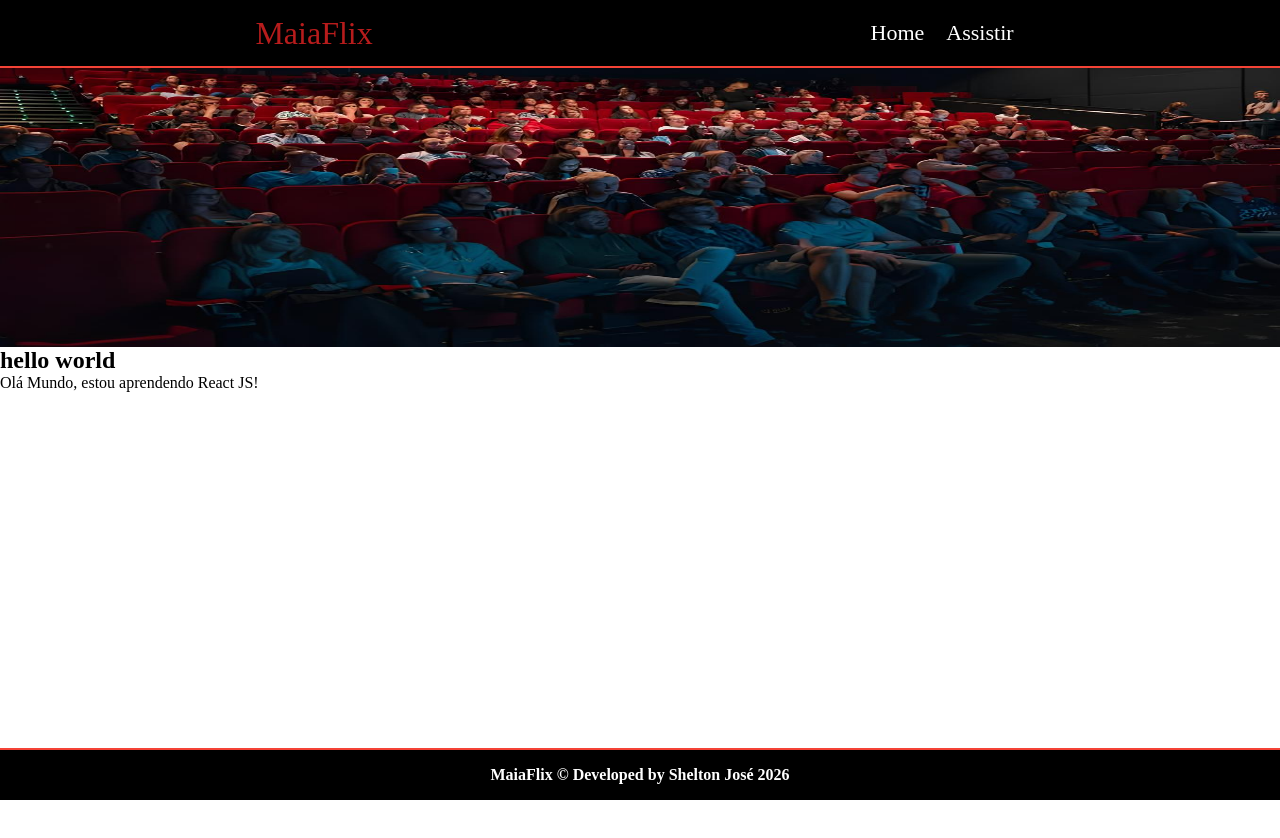
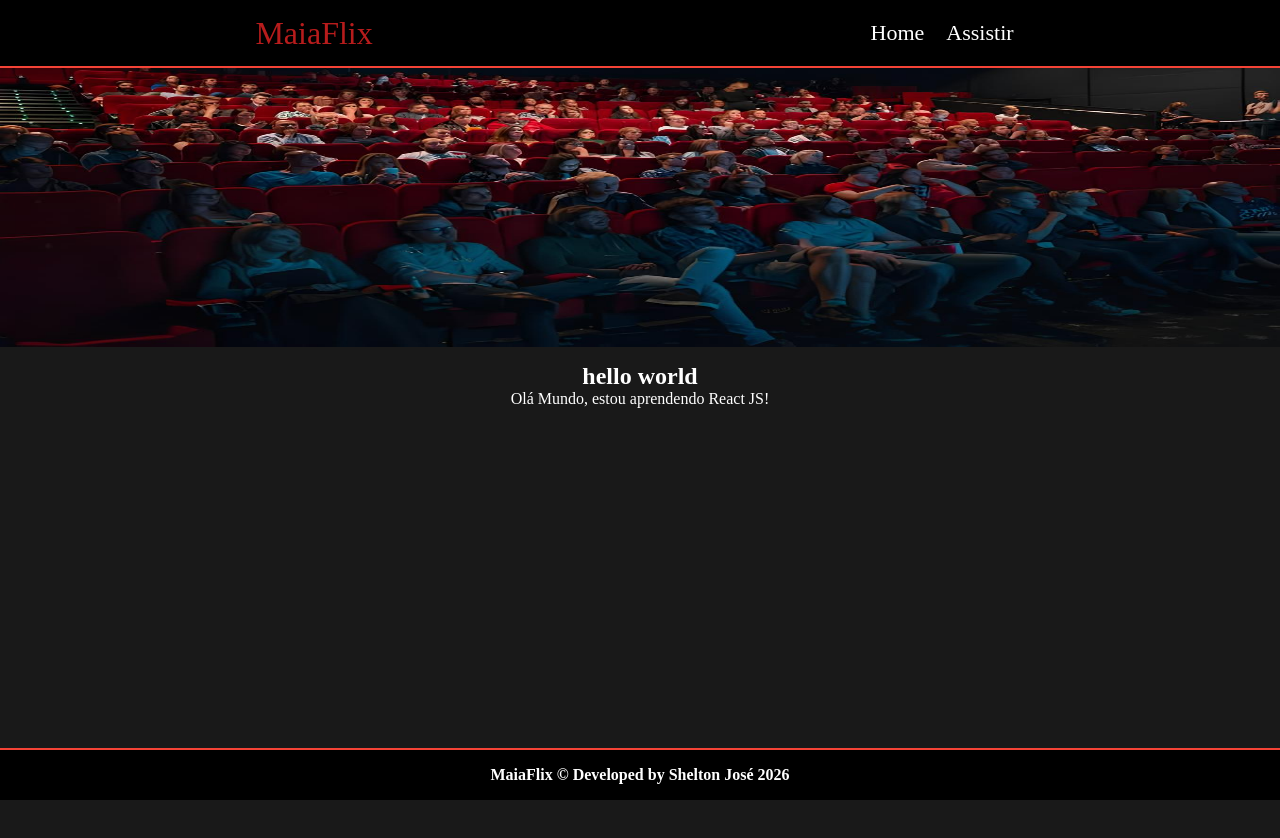
Before and after one commit to sheltonjose/movie, a React (Vite) app: page / in a window 1280 px wide. Shown: the top 838 px of the page. Before the commit the page ends 800 px from the top, so only its background shows below. Built offline with nearby package versions, Linux system fonts and the light colour scheme.

Commit message:
Update Container.module.css

```diff
--- a/src/components/Container/Container.module.css
+++ b/src/components/Container/Container.module.css
@@ -1,5 +1,11 @@
-.container{
+.container {
+  width: 100%;
 
-    width: 100%;
-    height: 450px;/*o certo é coloccar 100% */
+  /* Em vez de height: 100%, usamos min-height */
+  /* Isto diz: "Ocupa no mínimo o ecrã todo, mas se tiver muitos filmes, podes esticar mais!" */
+  min-height: 80vh;
+  background-color: #191919;
+  color: #fff;
+  padding-block: 1rem;
+  text-align: center;
 }
```
